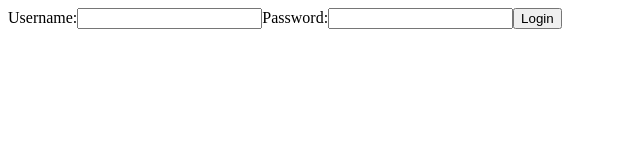
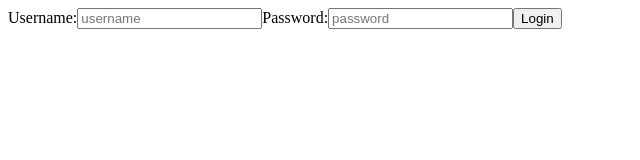
Before and after one commit to pteerawatt/Safe-n-Stable, a React app: page / in a window 1280 px wide. Shown: the top 160 px of the page, without its empty margins (0-640 px from the left). Built offline with nearby package versions, Linux system fonts and the light colour scheme; the HTML template or start-up script is replaced by a standard one.

Commit message:
able to log in from front-end

```diff
--- a/client/src/component/Login.jsx
+++ b/client/src/component/Login.jsx
@@ -1,13 +1,27 @@
-import React from 'react';
+import React, { useState } from 'react';
 import axios from 'axios';
 
 const Login = () => {
+  const [username, setName] = useState('');
+  const [password, setPass] = useState('');
+
+  const handleSubmit = (event) => {
+    event.preventDefault();
+    axios.post('/users/login', {
+      data: {
+        username,
+        password,
+      },
+    })
+      .then((result) => { alert(result.data); });
+  };
+
   return (
-    <form>
+    <form onSubmit={handleSubmit}>
       <label htmlFor="username">Username:</label>
-      <input type="text" id="username" name="username" required></input>
+      <input placeholder="username" type="text" id="username" name="username" value={username} required onChange={(event) => { setName(event.target.value); }}></input>
       <label htmlFor="password">Password:</label>
-      <input type="text" id="password" name="password" required></input>
+      <input placeholder="password" type="text" id="password" name="password" value={password} required onChange={(event) => { setPass(event.target.value); }}></input>
       <button>Login</button>
     </form>
   );
```
Also changed, not shown: .eslintrc.js, 3 other files (tests, documents, lock files or other folders).
